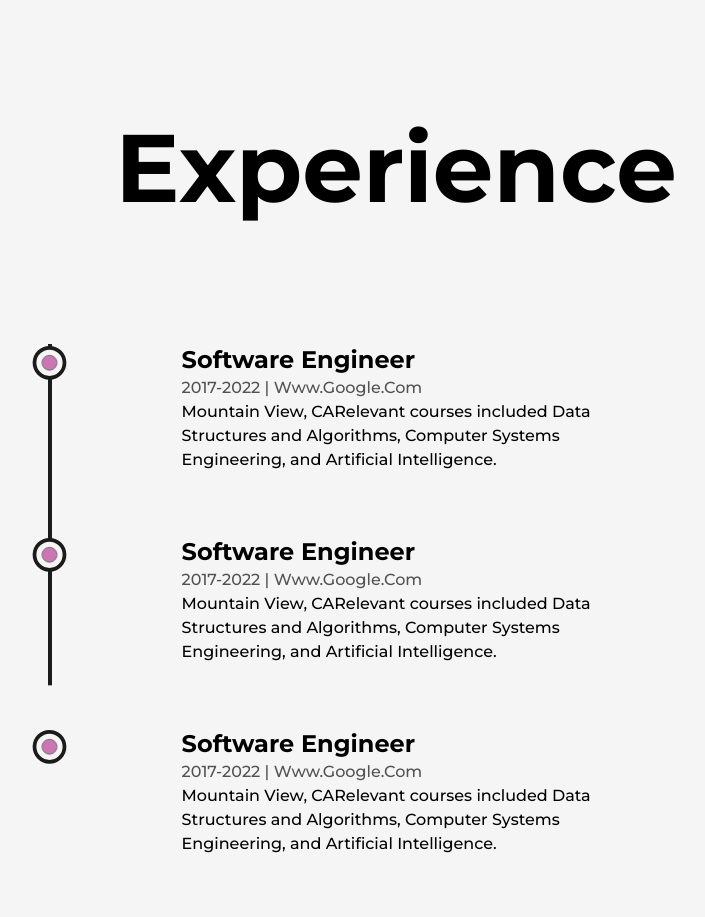
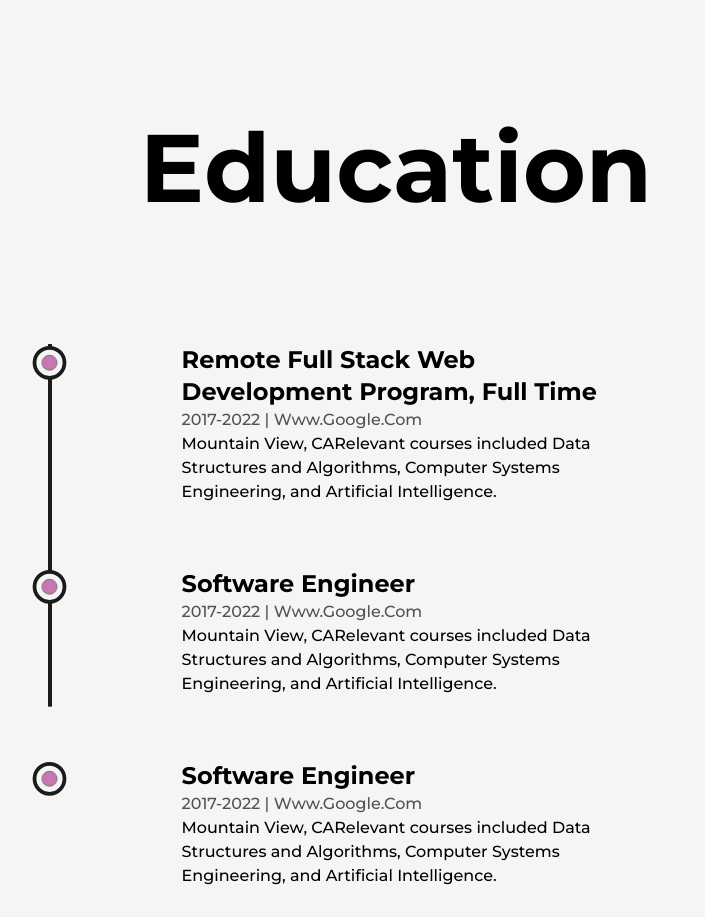
Before and after one commit to QuantaGeek/nextjs-creative, a Next.js app: page /about in a window 1280 px wide. Shown: the part 3540-4457 px from the top of the page, without its empty margins (244-949 px from the left). Built offline with nearby package versions, Linux system fonts and the light colour scheme.

Commit message:
Refactor page design.

```diff
--- a/src/components/Education.js
+++ b/src/components/Education.js
@@ -38,7 +38,7 @@ const Education = () => {
 
   return (
     <div className='my-64'>
-        <h2 className='font-bold text-8xl mb-32 w-full text-center md:text-6xl xs:text-4xl md:mb-16'>Experience</h2>
+        <h2 className='font-bold text-8xl mb-32 w-full text-center md:text-6xl xs:text-4xl md:mb-16'>Education</h2>
         <div ref= {containerRef} className='w-[75%] mx-auto relative lg:w-[90%] md:w-full'>
 
 
@@ -50,7 +50,7 @@ const Education = () => {
             </motion.div>
             <ul className='w-full flex flex-col items-center justify-between ml-4 xs:ml-2'>
                <Info
-                type= "Software Engineer"
+                type= "Remote Full Stack Web Development Program, Full Time	"
                 time="2017-2022"
                 place="www.google.com"
                 info= "Mountain View, CARelevant courses included Data Structures and Algorithms, Computer Systems Engineering, and Artificial Intelligence."
```
